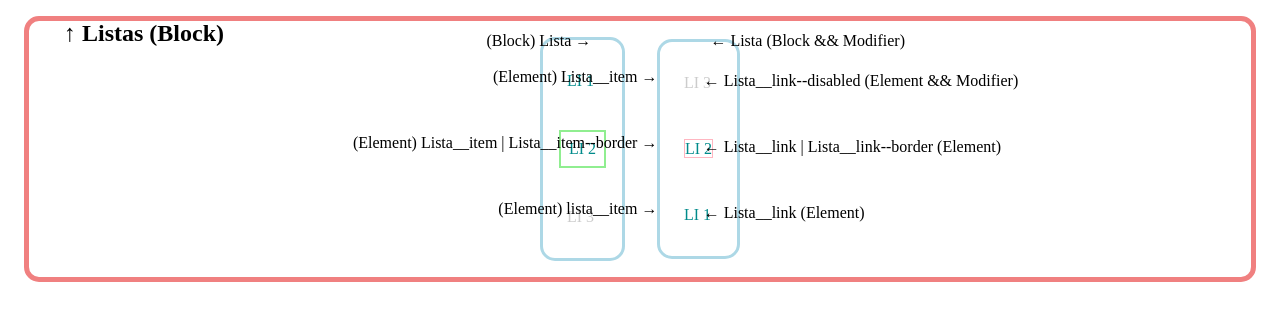
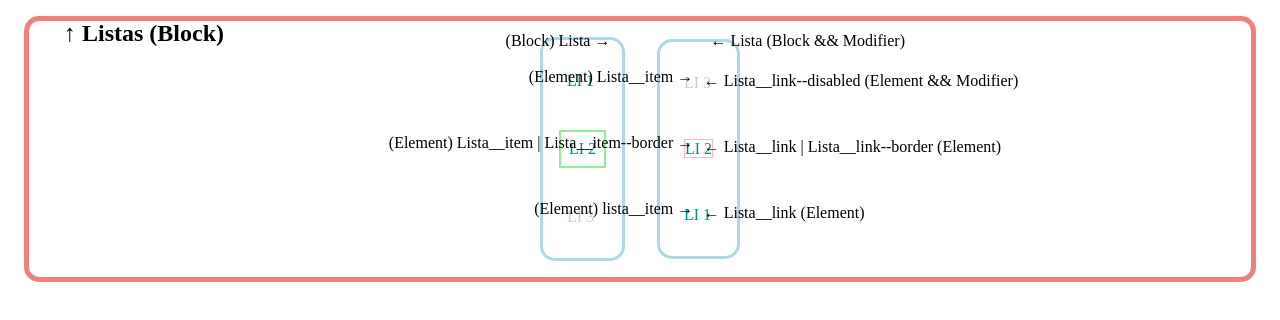
Before and after one commit to MatheusTHM/Estudo-CSS, a plain HTML site: page BEM/index.html in a window 1280 px wide. Drawn offline with Linux system fonts and the light colour scheme.

Commit message:
[fix] Corrige imagem Read.me

```diff
--- a/BEM/bem.css
+++ b/BEM/bem.css
@@ -16,7 +16,7 @@
 .listas__pointer {
   position: absolute;
   top: 2%;
-  left: 38%;
+  left: 39.5%;
 }
 
 .listas__pointer--reverse {
@@ -38,7 +38,7 @@
   text-align: right;
   position: absolute;
   top: 3.5%;
-  left: 25.7%;
+  left: 28.5%;
 }
 
 .lista--left {
```
Also changed, not shown: Assets/TelaBEM.jpg.
